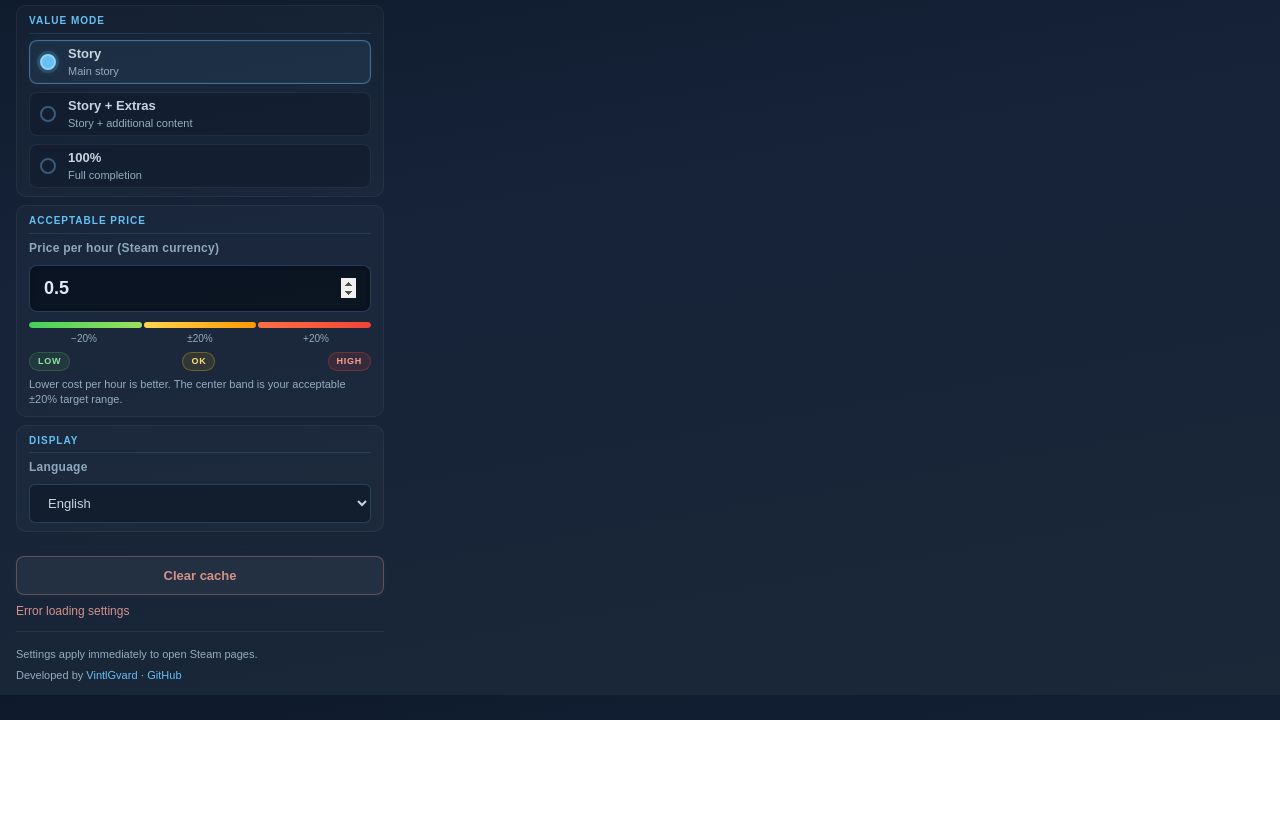
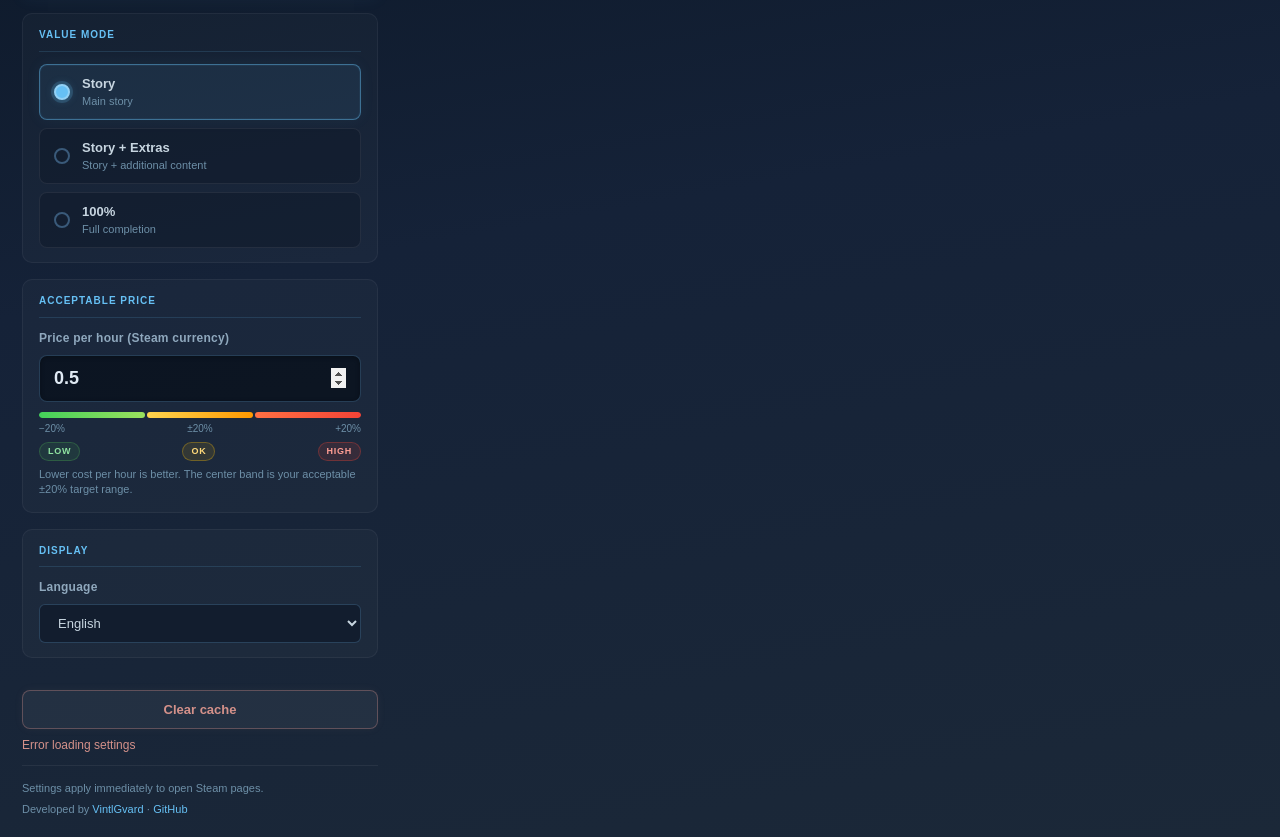
Before and after one commit to VintlGvard/Steam_PricePerHour, a website: page src/popup.html in a window 1280 px wide. Shown: the part 80-917 px from the top of the page. Before the commit the page ends 800 px from the top, so only its background shows below. Drawn offline with Linux system fonts and the light colour scheme; files whose address does not match are found by name.

Commit message:
fix: restore original settings menu styling

```diff
--- a/src/popup.css
+++ b/src/popup.css
@@ -8,7 +8,7 @@
 
 body {
   width: 400px;
-  max-width: 100vw;
+  max-width: 400px;
   overflow-x: hidden;
   font-family: "Motiva Sans", Arial, Helvetica, sans-serif;
   font-size: 13px;
@@ -20,7 +20,7 @@ body {
 }
 
 .popup {
-  padding: 12px 16px;
+  padding: 20px 22px;
   max-width: 400px;
   margin: 0 auto;
   display: flex;
@@ -72,13 +72,13 @@ body {
 
 .popup__subtitle {
   font-size: 11px;
-  color: #94adc0;
+  color: #6d8fa7;
   line-height: 1.3;
 }
 
 .popup__section {
-  margin-bottom: 8px;
-  padding: 8px 12px;
+  margin-bottom: 16px;
+  padding: 14px 16px;
   background: rgba(255, 255, 255, 0.025);
   border: 1px solid rgba(255, 255, 255, 0.05);
   border-radius: 10px;
@@ -102,8 +102,8 @@ body {
   text-transform: uppercase;
   letter-spacing: 1px;
   color: #66c0f4;
-  margin-bottom: 6px;
-  padding-bottom: 4px;
+  margin-bottom: 12px;
+  padding-bottom: 8px;
   border-bottom: 1px solid rgba(102, 192, 244, 0.15);
 }
 
@@ -136,7 +136,7 @@ body {
 .popup__field-hint {
   display: block;
   font-size: 11px;
-  color: #94adc0;
+  color: #6d8fa7;
   margin-top: 6px;
   line-height: 1.4;
 }
@@ -151,7 +151,7 @@ body {
   display: flex;
   align-items: center;
   gap: 12px;
-  padding: 5px 10px;
+  padding: 11px 14px;
   border-radius: 8px;
   border: 1.5px solid rgba(255, 255, 255, 0.07);
   background: rgba(15, 25, 40, 0.5);
@@ -228,7 +228,7 @@ body {
 
 .popup__radio-desc {
   font-size: 11px;
-  color: #94adc0;
+  color: #6d8fa7;
   line-height: 1.3;
 }
 
@@ -366,13 +366,11 @@ body {
 }
 
 .popup__scale-labels {
-  display: grid;
-  grid-template-columns: repeat(3, minmax(0, 1fr));
-  gap: 6px;
-  text-align: center;
+  display: flex;
+  justify-content: space-between;
   margin-top: 4px;
   font-size: 10px;
-  color: #94adc0;
+  color: #6d8fa7;
 }
 
 .popup__scale-tags {
@@ -483,7 +481,7 @@ body {
 
 .popup__footer {
   font-size: 11px;
-  color: #94adc0;
+  color: #6d8fa7;
   margin-top: 8px;
   padding-top: 14px;
   border-top: 1px solid rgba(255, 255, 255, 0.06);
@@ -495,7 +493,7 @@ body {
 }
 
 .popup__footer-author {
-  color: #94adc0;
+  color: #6d8fa7;
 }
 
 .popup__footer-author a {
```
